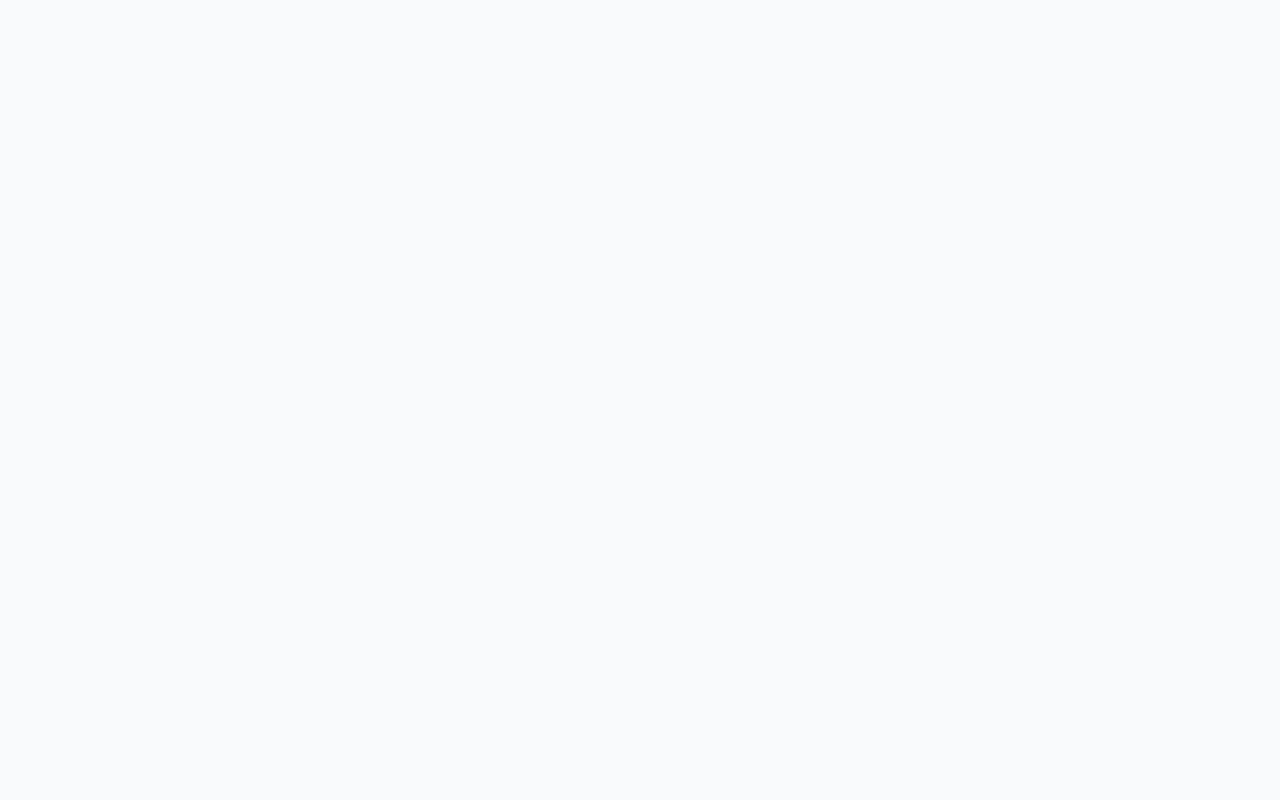
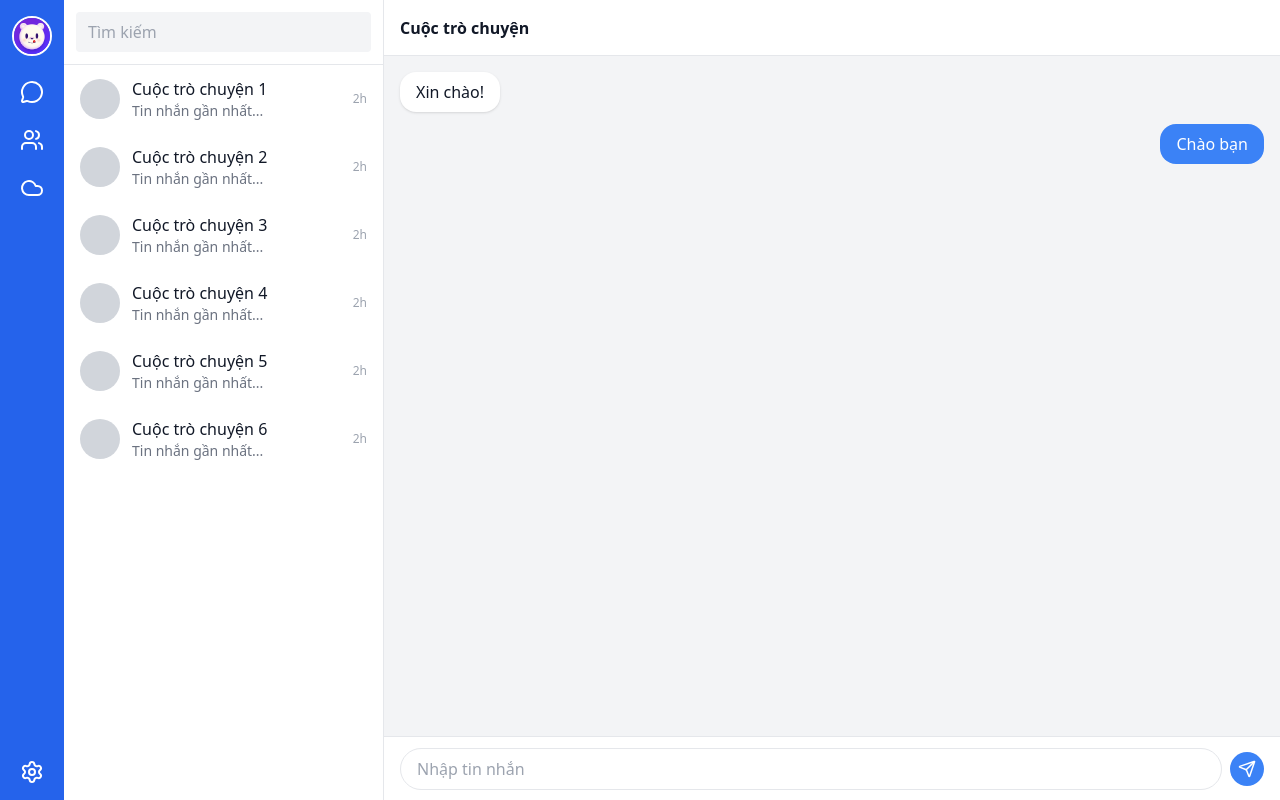
Before and after one commit to 22130124/app-chat, a React (Vite) app in the folder frontend/: page /chat in a window 1280 px wide. Before the commit this address had no page. Built offline with nearby package versions, Linux system fonts and the light colour scheme.

Commit message:
Giao diện nhắn tin

```diff
--- /dev/null
+++ b/frontend/src/features/chat/components/ChatLayout.jsx
@@ -0,0 +1,98 @@
+import { MessageCircle, Users, Cloud, Settings, Send } from "lucide-react";
+
+
+export default function ChatLayout() {
+    return (
+        <div className="flex h-screen bg-gray-100">
+
+            {/* Thanh icon bên trái */}
+            <aside className="w-16 bg-blue-600 flex flex-col items-center py-4 text-white">
+
+                {/* Logo cho ứng dụng */}
+                <img
+                    src="/images/logonn.jpg"
+                    alt="Logo ứng dụng"
+                    className="w-10 h-10 rounded-full object-cover mb-6 border-2 border-white"
+                />
+
+                {/* Các icon chức năng */}
+                <div className="space-y-6">
+                    <MessageCircle className="w-6 h-6 cursor-pointer hover:text-blue-200" />
+                    <Users className="w-6 h-6 cursor-pointer hover:text-blue-200" />
+                    <Cloud className="w-6 h-6 cursor-pointer hover:text-blue-200" />
+                </div>
+
+                {/* Icon cài đặt */}
+                <div className="mt-auto">
+                    <Settings className="w-6 h-6 cursor-pointer hover:text-blue-200" />
+                </div>
+            </aside>
+
+            {/* Sidebar danh sách cuộc trò chuyện */}
+            <aside className="w-80 bg-white border-r flex flex-col">
+
+                {/* Ô tìm kiếm */}
+                <div className="p-3 border-b">
+                    <input
+                        placeholder="Tìm kiếm"
+                        className="w-full px-3 py-2 rounded bg-gray-100 outline-none"
+                    />
+                </div>
+
+                {/* Danh sách chat */}
+                <div className="flex-1 overflow-y-auto">
+                    {[1, 2, 3, 4, 5, 6].map((u) => (
+                        <div
+                            key={u}
+                            className="flex items-center gap-3 px-4 py-3 hover:bg-gray-100 cursor-pointer"
+                        >
+                            <div className="w-10 h-10 rounded-full bg-gray-300" />
+                            <div className="flex-1">
+                                <div className="font-medium">Cuộc trò chuyện {u}</div>
+                                <div className="text-sm text-gray-500 truncate">
+                                    Tin nhắn gần nhất...
+                                </div>
+                            </div>
+                            <div className="text-xs text-gray-400">2h</div>
+                        </div>
+                    ))}
+                </div>
+            </aside>
+
+            {/* Nội dung chat */}
+            <main className="flex-1 flex flex-col">
+
+                {/* Header chat */}
+                <header className="h-14 bg-white border-b flex items-center px-4 font-semibold">
+                    Cuộc trò chuyện
+                </header>
+
+                {/* Danh sách tin nhắn */}
+                <section className="flex-1 overflow-y-auto p-4 space-y-3">
+                    <div className="flex">
+                        <div className="bg-white px-4 py-2 rounded-2xl shadow max-w-xs">
+                            Xin chào!
+                        </div>
+                    </div>
+
+                    <div className="flex justify-end">
+                        <div className="bg-blue-500 text-white px-4 py-2 rounded-2xl max-w-xs">
+                            Chào bạn
+                        </div>
+                    </div>
+                </section>
+
+                {/* Ô nhập tin nhắn */}
+                <footer className="h-16 bg-white border-t flex items-center px-4 gap-2">
+                    <input
+                        placeholder="Nhập tin nhắn"
+                        className="flex-1 border rounded-full px-4 py-2 outline-none"
+                    />
+                    <button className="bg-blue-500 hover:bg-blue-600 text-white p-2 rounded-full">
+                        <Send size={18} />
+                    </button>
+                </footer>
+            </main>
+        </div>
+    );
+}
--- /dev/null
+++ b/frontend/src/features/chat/pages/ChatPage.jsx
@@ -0,0 +1,5 @@
+import ChatLayout from "../components/ChatLayout.jsx"
+
+export default function ChatPage(){
+    return <ChatLayout/>;
+}
--- a/frontend/src/routes/AppRoutes.jsx
+++ b/frontend/src/routes/AppRoutes.jsx
@@ -3,6 +3,7 @@ import {Routes, Route} from 'react-router-dom';
 import {LoginPage} from "../features/auth/pages/LoginPage.jsx";
 import {RegisterPage} from "../features/auth/pages/RegisterPage.jsx";
 import {HomePage} from "../features/home/pages/HomePage.jsx";
+import ChatPage from "../features/chat/pages/ChatPage.jsx";
 
 export const AppRoutes = () => {
     return (
@@ -11,6 +12,8 @@ export const AppRoutes = () => {
             <Route path="/login" element={<LoginPage/>}/>
             <Route path="/register" element={<RegisterPage/>}/>
             <Route path="/home" element={<HomePage/>}/>
+            <Route path="/chat" element={<ChatPage/>} />
+
         </Routes>
     );
 };
```
Also changed, not shown: 1 other file (tests, documents, lock files or other folders).
